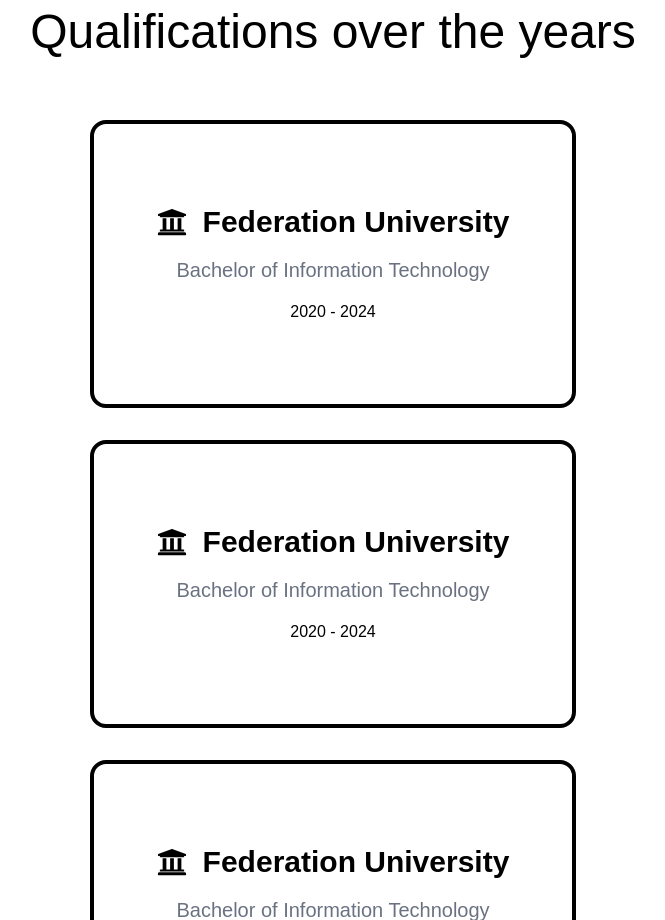
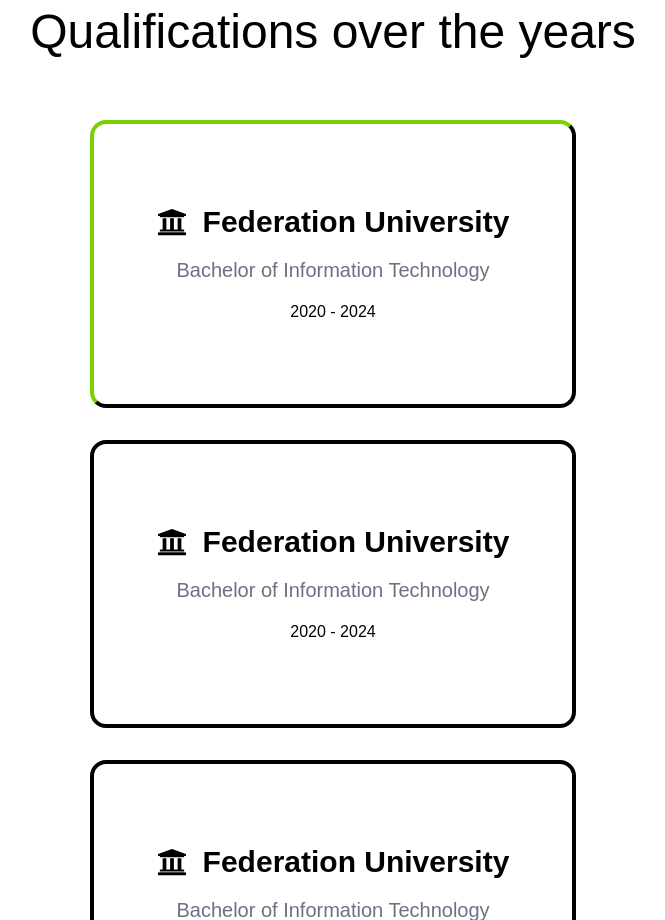
Before and after one commit to raiasim93/my-portfolio, a Next.js app: page /about in a window 1280 px wide. Shown: the part 920-1840 px from the top of the page, without its empty margins (307-972 px from the left). Built offline with nearby package versions, Linux system fonts and the light colour scheme.

Commit message:
Fix Animation on AboutPage to run it only once.

```diff
--- a/src/app/about/AboutSection.tsx
+++ b/src/app/about/AboutSection.tsx
@@ -10,11 +10,14 @@ const AboutSection = () => {
   const aboutImageRef = useRef(null);
   const aboutOutro = useRef(null);
   const [isVisible, setIsVisible] = useState(false);
+  const [hasAnimated, setHasAnimated] = useState(false);
   useEffect(()=> {
+    if(hasAnimated) return;
     const observer = new IntersectionObserver(
       ([entry])=> {
         console.log(entry.isIntersecting)
        setIsVisible(entry.isIntersecting);
+       setHasAnimated(true);
       },
       {
         threshold: 0.3
@@ -29,7 +32,7 @@ const AboutSection = () => {
       }
 
     }
-  }, []);
+  }, [hasAnimated]);
   useEffect(()=> {
     if(isVisible){
       gsap.fromTo(aboutIntroRef.current,{ opacity: 0, x: 300, scale: 0.5 },
--- a/src/app/about/QualificationSection.tsx
+++ b/src/app/about/QualificationSection.tsx
@@ -8,11 +8,12 @@ const QualificationSection = () => {
          Qualifications over the years
       </div>
       <div className='flex flex-col gap-y-8 justify-center items-center h-full w-full'>
-          <div className='w-1/2 border-4 rounded-2xl p-8 min-h-[288px]
+          <div className='w-1/2 border-4 rounded-2xl p-8 min-h-[288px] border-l-4 border-l-lime-500
+                          border-t-lime-500
                           flex flex-col gap-y-4 justify-center items-center transition-all transform duration-300
                           hover:scale-95 hover:bg-zinc-900 cursor-pointer'>
            <div className='text-2xl text-center font-semibold flex flex-col md:flex-row md:text-3xl  items-center gap-x-4'>
-            <FaUniversity />
+            <FaUniversity className='text-2xl md:text-3xl' />
             <span> Federation University </span>
            </div>
            <div className='text-gray-500 text-lg md:text-xl text-center'>
```
